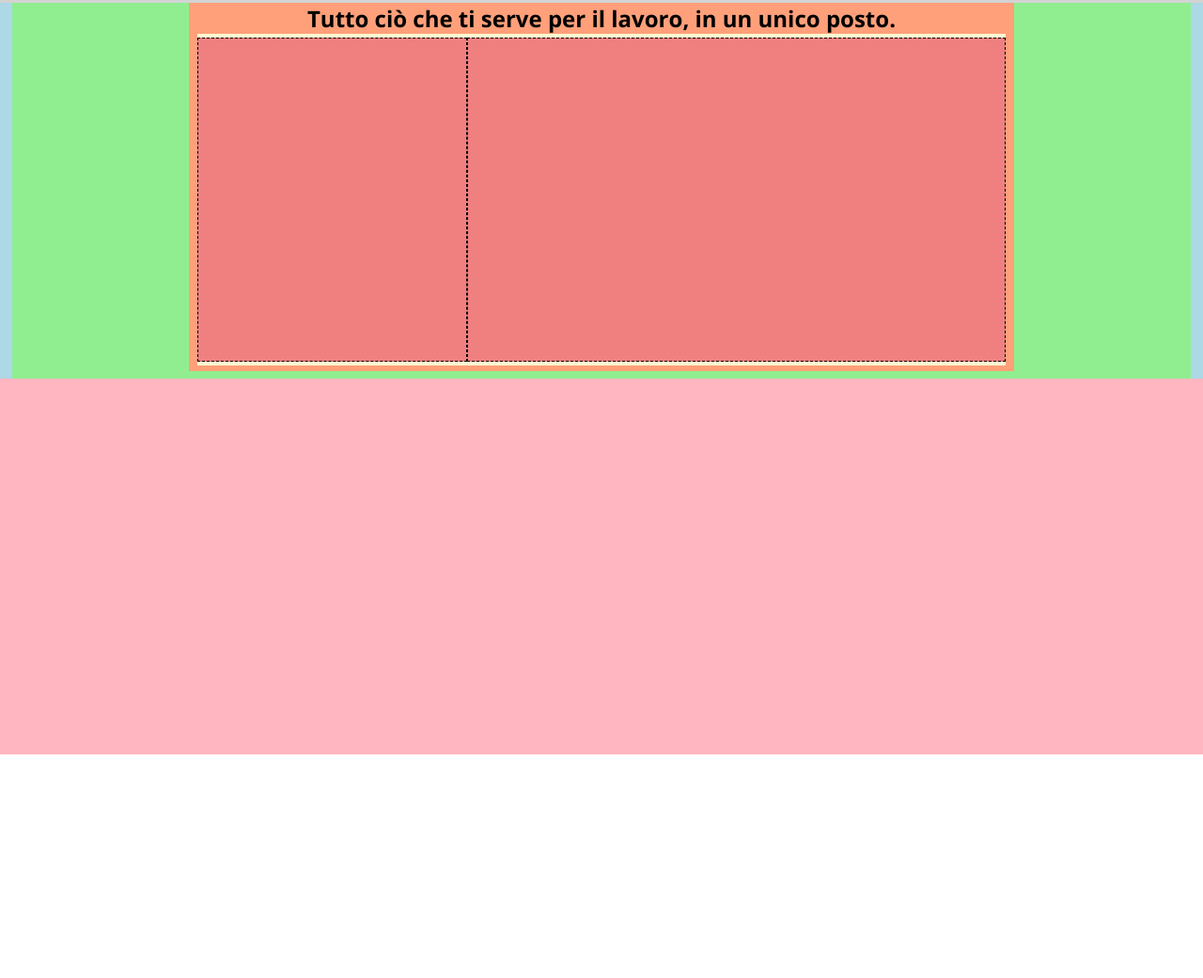
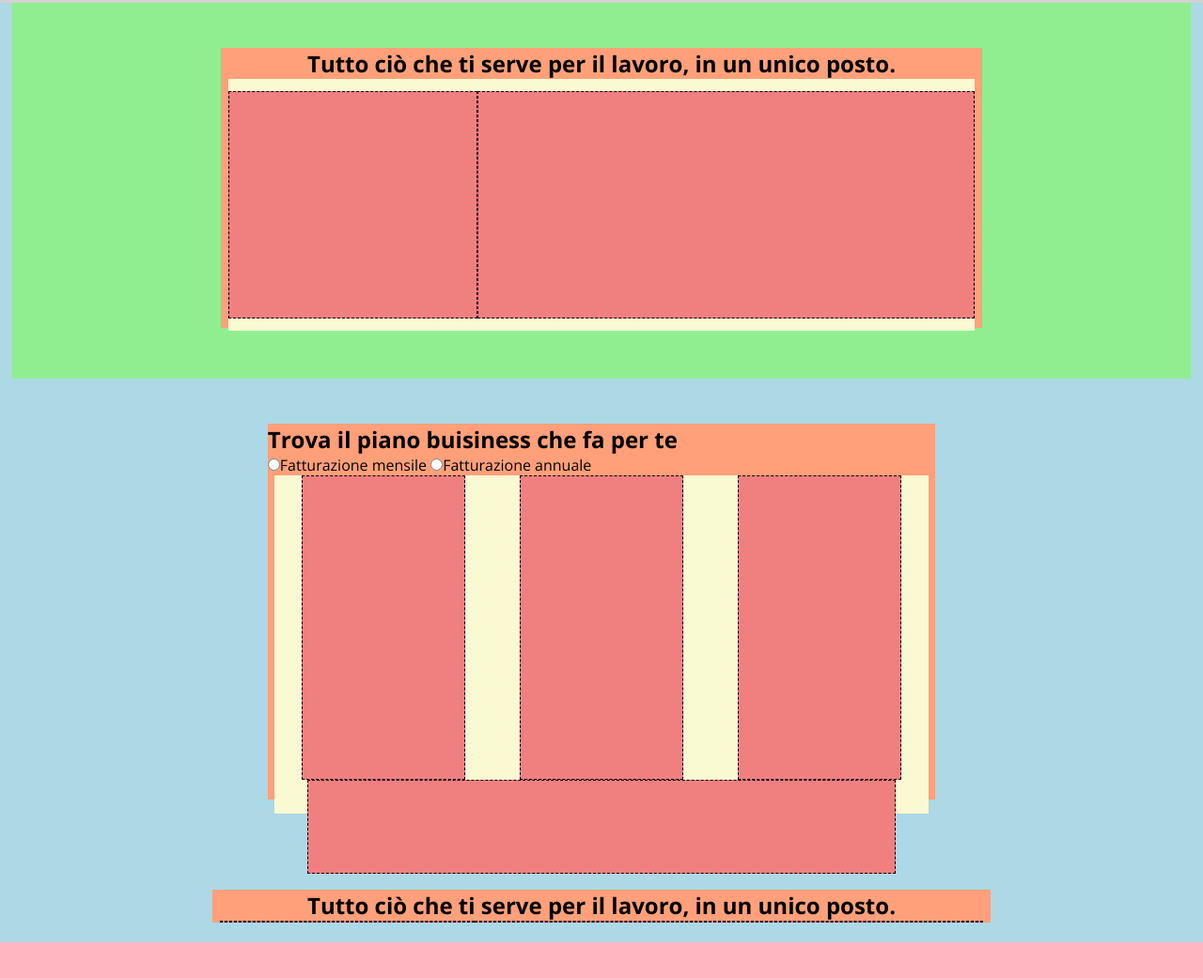
Before and after one commit to FabioCostantino84/htmlcss-dropbox, a plain HTML site: page index.html in a window 1280 px wide. Shown: the part 67-1108 px from the top of the page at 94% size. Before the commit the page ends 870 px from the top, so only its background shows below. Drawn offline with nearby package versions, Linux system fonts and the light colour scheme.

Commit message:
add fixed jumbotron and  layout sub_plan

```diff
--- a/assets/css/style.css
+++ b/assets/css/style.css
@@ -1,3 +1,4 @@
+/* common */
 * {
     margin: 0;
     padding: 0;
@@ -6,6 +7,9 @@
 
 body{
     font-family: 'Open Sans', sans-serif;
+}
+section{
+    padding: 3rem;
 }
 
 /* debug */
@@ -16,7 +20,7 @@ body{
 
 .debug #site_main{
     background-color: lightblue;
-    height: 400px;
+    height: 1000px;
 }
 
 .debug #site_footer{
@@ -37,17 +41,24 @@ body{
     width: 45%;
     align-items: center;
 }
-.debug .banner_up{
+.debug .jumbotron{
     background-color: lightgreen;
     width: 98%;
     height: 400px;
     margin: auto;
 }
 
-.debug .container_up{
+.debug .container_big{
     background-color: lightsalmon;
     width: 70%;
     height: 98%;
+    margin: auto;
+}
+
+.debug .container_med{
+    background-color: lightsalmon;
+    width: 60%;
+    height: 400px;
     margin: auto;
 }
 
@@ -59,9 +70,15 @@ body{
 }
 
 .debug .col{
-    height: 98%;
+    height: 90%;
     background-color: lightcoral;
     margin: auto;
+    border: 1px dashed black
+}
+
+.debug .col-bottom{
+    background-color: lightcoral;
+    height: 100px;
     border: 1px dashed black
 }
 
@@ -71,8 +88,16 @@ body{
     display: flex;
 }
 
+.d-wrap{
+    flex-wrap: wrap;
+}
+
 .jc-s_bet{
     justify-content: space-between;
+}
+
+.col-3{
+    width: calc(100% / 12* 3);
 }
 
 .col-4{
@@ -81,6 +106,11 @@ body{
 
 .col-8{
     width: calc(100% / 12* 8);
+}
+
+.col-bottom{
+    width: 90%;
+    margin: auto;
 }
 
 /* #region header */
--- a/index.html
+++ b/index.html
@@ -25,15 +25,43 @@
 
     <main id="site_main">
 
-        <section class="banner_up">
-            <div class="container_up">
+        <!-- section banner_up -->
+        <section class="jumbotron">
+            <div class="container_big">
                 <h1>Tutto ciò che ti serve per il lavoro, in un unico posto.</h1>
                 <div class="row d-flex">
-                    <div class=" col col-4"></div>
+                    <div class="col col-4"></div>
                     <div class="col col-8"></div>
                 </div>
             </div>
         </section>
+
+        <!-- section sub_plan -->
+        <section class="sub_plan">
+            <div class="container_med">
+                <h2>Trova il piano buisiness che fa per te</h2>
+                <input type="radio">Fatturazione mensile
+                <input type="radio">Fatturazione annuale
+                <div class="row d-flex d-wrap">
+                    <div class="col col-3"></div>
+                    <div class="col col-3"></div>
+                    <div class="col col-3"></div>
+                    <div class="col-bottom"></div>
+                </div>
+            </div>
+        </section>
+
+        <!-- partner -->
+        <section class="partner">
+            <div class="container_big">
+                <h1>Tutto ciò che ti serve per il lavoro, in un unico posto.</h1>
+                <div class="row d-flex">
+                    <div class="col col-4"></div>
+                    <div class="col col-8"></div>
+                </div>
+            </div>
+        </section>
+
 
     </main>
     <!-- main -->
```
